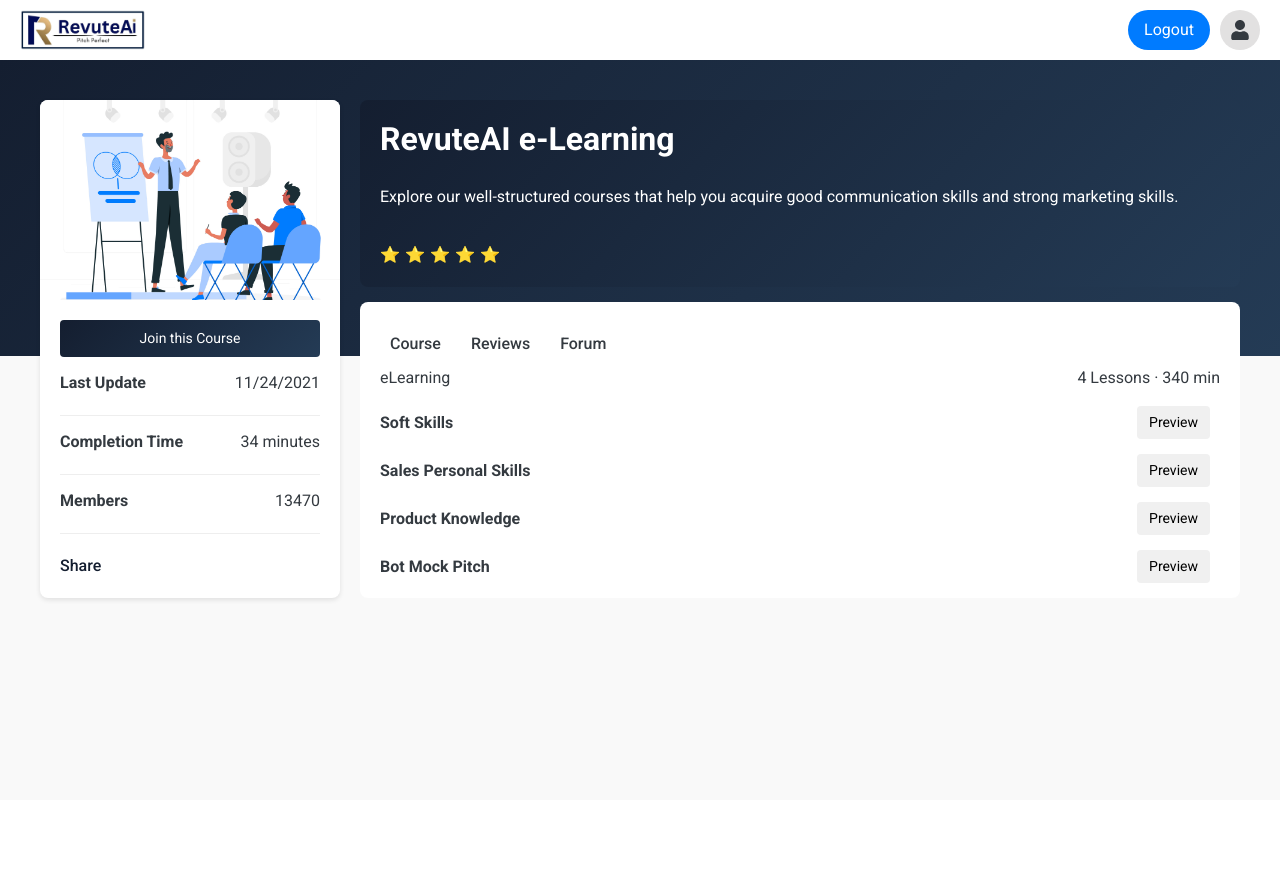
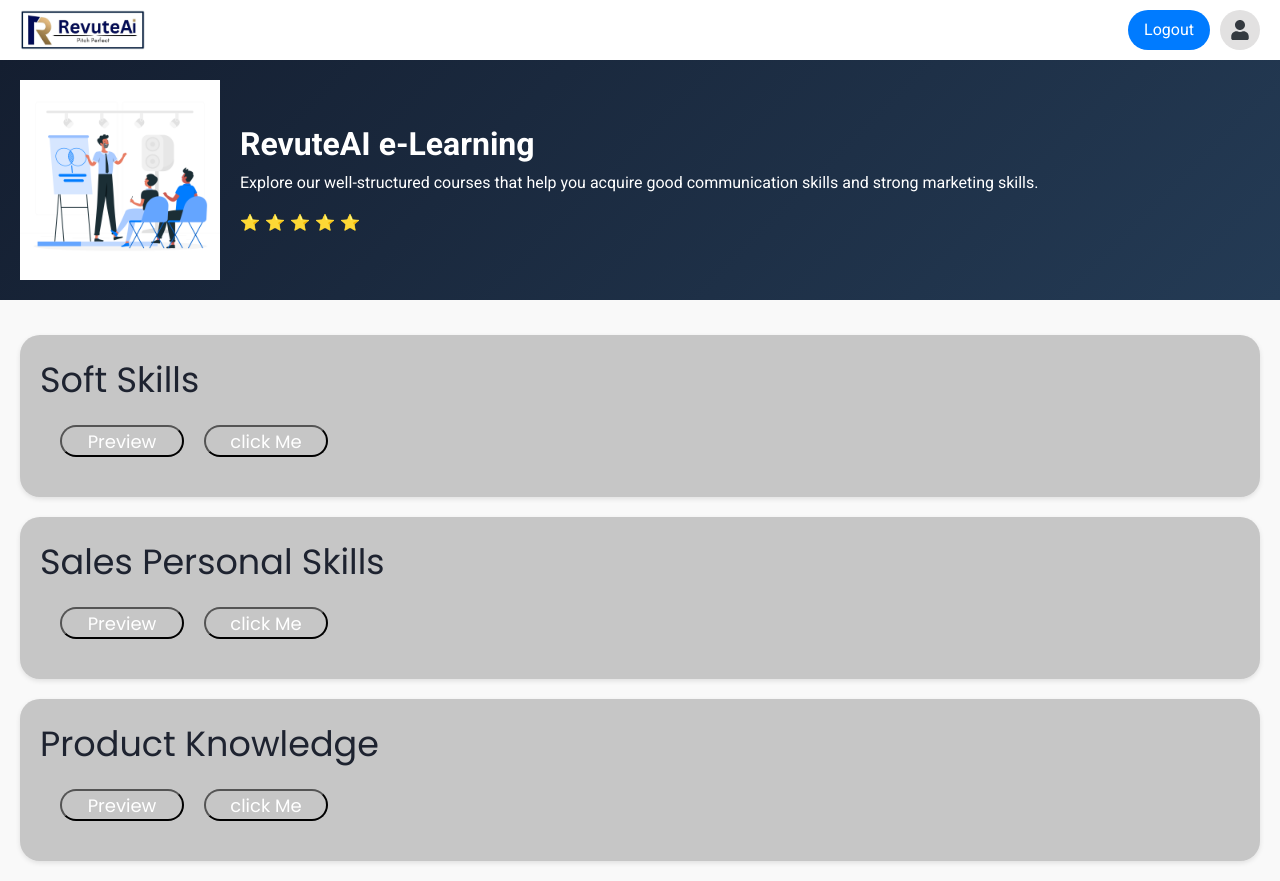
Before and after one commit to RevuteAI-bfsi/Platform, a React (Vite) app in the folder Client/: page /elearning in a window 1280 px wide. Before the commit the page ends 800 px from the top, so only its background shows below. Built offline with nearby package versions, Linux system fonts and the light colour scheme.

Commit message:
design Elearning page

```diff
--- a/Client/src/Components/ElearningPage/Elearning.css
+++ b/Client/src/Components/ElearningPage/Elearning.css
@@ -3,16 +3,15 @@
   padding: 0;
   box-sizing: border-box;
 }
-
-body, .learningpage-mainContainer {
+body,
+.learningpage-mainContainer {
   overflow-x: hidden;
+  font-family: Arial, sans-serif;
 }
-
 .learningpage-mainContainer {
   width: 100vw;
   min-height: 100vh;
 }
-
 .learningPage-Navbar {
   display: flex;
   justify-content: space-between;
@@ -22,17 +21,15 @@
   padding: 0 20px;
   box-shadow: 0 2px 5px rgba(0, 0, 0, 0.1);
 }
-
 .CompanyLogo-Here img {
   height: 40px;
+  cursor: pointer;
 }
-
 .learningPageNavbar-rightsection {
   display: flex;
   align-items: center;
   gap: 10px;
 }
-
 .Logout-btn-design {
   background-color: #007bff;
   color: #fff;
@@ -42,11 +39,9 @@
   cursor: pointer;
   transition: background-color 0.3s ease;
 }
-
 .Logout-btn-design:hover {
   background-color: #004a9e;
 }
-
 .learningPageNavbar-circulardiv {
   height: 40px;
   width: 40px;
@@ -55,454 +50,181 @@
   align-items: center;
   justify-content: center;
   background-color: rgb(226, 225, 225);
+  cursor: pointer;
 }
-
 .learningpage-contentArea {
-  height: calc(100vh - 60px);
+  min-height: calc(100vh - 60px);
   width: 100%;
   background-color: #f9f9f9;
-  position: relative;
   overflow: auto;
 }
-
-.learningPage-Uppercontent {
-  background: linear-gradient(135deg, #141e30, #243b55);
-  color: #ffffff;
-  padding: 20px;
-  height: 40%;
-  width: 100%;
-  display: flex;
-  justify-content: space-around;
-}
-
-.learningPage-Lowercontent {
-  height: 60%;
-  padding: 20px;
-  display: flex;
-  justify-content: flex-end;
-  align-items: end;
-  background-color: #d4d2d2;
-  overflow-x: hidden;
-}
-
-.learningPage-overFlowcontainer {
-  display: flex;
-  position: absolute;
-  top: 10%;
-  gap: 20px;
-  width: 100%;
-  padding: 20px 40px;
-  overflow-x: hidden;
-}
-
-.learningPage-enrollCourseDiv {
-  width: 300px;
-  min-height: 460px;
-  background-color: #fff;
-  border-radius: 8px;
-  box-shadow: 0 2px 5px rgba(0, 0, 0, 0.1);
-  overflow: hidden;
-  display: flex;
-  flex-direction: column;
-}
-
-.imagediv-enrollsection {
-  width: 100%;
-  height: 200px; /* Default height for larger screens */
-  background-color: #eee;
-  display: flex;
-  justify-content: center;
-  align-items: center;
-  overflow: hidden;
-}
-
-.imagediv-enrollsection img {
-  width: 100%;
-  height: 100%;
-  object-fit: cover; /* Ensures the image covers the container without distortion */
-}
-
-.enrolment-details {
-  padding: 20px;
-  display: flex;
-  flex-direction: column;
-  gap: 10px;
-}
-
-.joinCourse-btn {
-  background: linear-gradient(135deg, #141e30, #243b55);
-  color: #ffffff;
-  border: none;
-  padding: 8px 12px;
-  cursor: pointer;
-  border-radius: 4px;
-  font-size: 14px;
-}
-
-.joinCourse-btn:hover {
-  opacity: 0.9;
-}
-
-.meta-item {
-  display: flex;
-  justify-content: space-between;
-  border-bottom: 1px solid #eee;
-  padding: 4px 0;
-}
-
-.share-link {
-  color: #141e30; /* Changed color */
-  cursor: pointer;
-  font-weight: 500;
-  margin-top: 10px;
-}
-
 .learningPage-contentSection {
-  flex: 1;
   display: flex;
   flex-direction: column;
   min-width: 300px;
 }
-
 .learningPage-content-uppersection {
   background: linear-gradient(135deg, #141e30, #243b55);
-
   color: #fff;
   padding: 20px;
-  border-radius: 8px;
-  height: 40%;
   margin-bottom: 15px;
 }
-
 .banner-info {
   display: flex;
   flex-direction: column;
-  justify-content: space-between;
   align-items: start;
-  height: 100%;
 }
-
 .banner-title {
   font-size: 2rem;
   font-weight: bold;
 }
-
 .banner-stars span {
   margin-right: 5px;
 }
+.courses-container {
+  display: flex;
+  flex-direction: column;
+  justify-content: space-evenly;
+  gap: 20px;
+  padding: 20px;
+}
+.course-card {
+  width: 100%;
+  min-height: 150px;
+  position: relative;
+  box-shadow: 0 2px 5px rgba(0, 0, 0, 0.1);
+  padding: 20px;
+  cursor: pointer;
+  transition: transform 0.2s;
+  border-radius: 19.93px;
+  /* background: #22d679; */
+  /* background: linear-gradient(135deg, #141e30, #243b55); */
+  background: #C6C6C6;
 
-.banner-tabs {
-  display: flex;
-  gap: 20px;
+
+}
+.course-card:hover {
+  transform: translateY(-3px);
+}
+.course-card-title {
+  margin-bottom: 20px;
+  font-family: Poppins;
+  font-weight: 400;
+  font-size: 35px;
+  line-height: 50px;
+  color: #1e2330;
+}
+.clickmeBtn {
+  margin-bottom: 20px;
+  width: 124px;
+  height: 32px;
+  border-radius: 20px;
+  font-family: Poppins;
   font-weight: 500;
+  font-size: 18px;
+  text-align: center;
+  color: #ffffff;
+  background: transparent;
+  bottom: 10px;
+  left: 20px;
+  cursor: pointer;
+  margin-left: 20px;
 }
-
-.banner-tabs span {
-  cursor: pointer;
-  transition: opacity 0.3s;
-}
-
-.banner-tabs span:hover {
-  opacity: 0.8;
-}
-
-.learningPage-content-lowersection {
-  background-color: #fff;
-  border-radius: 8px;
-  padding: 20px;
-  overflow-y: hidden;
-}
-
-.lessons-info {
-  width: 100%;
-}
-
-.learningPage-CourseTimelineSection {
-  display: flex;
-  align-items: center;
-  justify-content: space-between;
-}
-
-.lesson-row {
-  display: flex;
-  align-items: center;
-  justify-content: space-between;
-  margin-bottom: 15px;
-}
-
-.lesson-title {
-  flex: 1;
-  font-size: 16px;
-  font-weight: 600;
-}
-
-.lesson-preview-btn {
-  background-color: #f0f0f0;
-  border: none;
-  padding: 6px 12px;
-  cursor: pointer;
-  margin-right: 10px;
-  border-radius: 4px;
-  font-size: 14px;
-  transition: background-color 0.3s ease;
-}
-
-.lesson-preview-btn:hover {
-  background-color: #e2e2e2;
-}
-
-.lesson-xp {
-  background-color: gold;
-  padding: 4px 8px;
-  border-radius: 4px;
-  font-weight: 600;
-}
-
-.learningPage-togglelist {
-  display: flex;
-  gap: 30px;
-  margin: 0;
-  padding: 10px;
-  list-style: none;
-}
-
-.learningPage-toggleList-items {
-  cursor: pointer;
-  font-weight: 500;
-  transition: opacity 0.3s;
-}
-
-.learningPage-toggleList-items:hover {
-  opacity: 0.8;
-}
-
 .modal-overlay {
   position: fixed;
   top: 0;
   left: 0;
   width: 100%;
   height: 100%;
-  background: rgba(0, 0, 0, 0.7);
+  background: rgba(0, 0, 0, 0.3);
+  backdrop-filter: blur(5px);
+  z-index: 999;
   display: flex;
   justify-content: center;
   align-items: center;
-  z-index: 1000;
+}
+.modal-container {
+  background-color: #ffffff;
   padding: 20px;
+  width: 60%;
+  max-width: 800px;
+  max-height: 80%;
+  overflow-y: auto;
+  border-radius: 20px;
+  position: relative;
 }
-
-.modal-content {
-  background: #fff;
-  width: 90%;
-  max-width: 800px;
-  max-height: 90%;
-  overflow-y: auto;
-  border-radius: 8px;
-  padding: 20px;
-  position: relative;
-  box-shadow: 0 5px 15px rgba(0,0,0,0.3);
-}
-
-.modal-header {
-  display: flex;
-  justify-content: space-between;
-  align-items: center;
-  border-bottom: 1px solid #eee;
-  padding-bottom: 10px;
-  margin-bottom: 20px;
-}
-
-.modal-header h2 {
-  margin: 0;
-  font-size: 1.8rem;
-  color: #333;
-}
-
 .modal-close-btn {
+  position: absolute;
+  top: 10px;
+  right: 20px;
   background: transparent;
   border: none;
   font-size: 1.5rem;
   cursor: pointer;
-  color: #141e30; /* Changed color */
+  color: #333;
 }
-
-.modal-body {
-}
-
 .modal-subitem {
   margin-bottom: 20px;
-  padding: 15px;
-  border: 1px solid #eee;
-  border-radius: 6px;
-  background-color: #f9f9f9;
 }
-
-.modal-subitem h3 {
-  margin-bottom: 10px;
-  font-size: 1.2rem;
-  color: #141e30; /* Changed color */
+.modal-subitem h4 {
+  font-size: 1.1rem;
+  margin-bottom: 5px;
+  color: #141e30;
 }
-
 .modal-subitem ul {
   list-style-type: disc;
-  padding-left: 20px;
+  margin-left: 20px;
 }
-
-.modal-subitem ul li {
-  margin-bottom: 5px;
-  color: #555;
-}
-
-/* Mobile Responsive Styles */
 @media (max-width: 768px) {
   .learningPage-Navbar {
     flex-direction: column;
     height: auto;
     padding: 10px;
   }
-
   .learningPageNavbar-rightsection {
     flex-direction: column;
     gap: 10px;
     margin-top: 10px;
   }
-
   .Logout-btn-design {
     width: 100%;
     text-align: center;
   }
-
   .learningpage-contentArea {
-    height: auto;
     padding: 10px;
   }
-
-  .learningPage-Uppercontent, .learningPage-Lowercontent {
+  .courses-container {
     flex-direction: column;
     align-items: center;
-    text-align: center;
-    padding: 10px;
   }
-
-  .learningPage-overFlowcontainer {
-    flex-direction: column;
-    align-items: center;
-    padding: 10px;
-  }
-
-  .learningPage-enrollCourseDiv {
-    width: 100%;
+  .course-card {
+    width: 90%;
     margin-bottom: 20px;
   }
-
-  .learningPage-contentSection {
-    width: 100%;
-  }
-
-  .banner-info {
-    align-items: center;
-  }
-
   .banner-title {
     font-size: 1.5rem;
   }
-
-  .banner-tabs {
-    flex-direction: column;
-    gap: 10px;
-  }
-
-  .lesson-row {
-    flex-direction: column;
-    align-items: flex-start;
-  }
-
-  .lesson-preview-btn {
-    margin-top: 10px;
-    width: 100%;
-    text-align: center;
-  }
-
-  .lesson-xp {
-    margin-top: 10px;
-  }
-
-  .learningPage-togglelist {
-    flex-direction: column;
-    gap: 10px;
-  }
-
-  .modal-content {
-    width: 95%;
-    padding: 10px;
-  }
-
-  .modal-header h2 {
-    font-size: 1.5rem;
-  }
-
-  .modal-subitem {
-    padding: 10px;
-  }
-
-  .modal-subitem h3 {
-    font-size: 1rem;
-  }
-
-  .imagediv-enrollsection {
-    height: 150px; /* Adjusted height for tablets and smaller screens */
+  .modal-container {
+    width: 80%;
+    max-height: 70%;
   }
 }
-
 @media (max-width: 480px) {
-  .learningPage-Navbar {
-    padding: 5px;
-  }
-
-  .learningPageNavbar-rightsection {
-    gap: 5px;
-  }
-
   .Logout-btn-design {
     padding: 0.3rem 0.6rem;
   }
-
-  .learningPage-overFlowcontainer {
-    padding: 5px;
-  }
-
-  .learningPage-enrollCourseDiv {
-    min-height: auto;
-  }
-
-  .imagediv-enrollsection {
-    height: 120px; /* Further reduced height for mobile screens */
-  }
-
-  .imagediv-enrollsection img {
-    object-fit: contain; /* Ensures the entire image is visible on small screens */
-  }
-
-  .enrolment-details {
-    padding: 5px;
-  }
-
-  .learningPage-content-uppersection, .learningPage-content-lowersection {
-    padding: 5px;
-  }
-
   .banner-title {
     font-size: 1.2rem;
   }
-
-  .lesson-title {
-    font-size: 14px;
+  .course-card {
+    padding: 10px;
   }
-
-  .lesson-preview-btn {
-    font-size: 12px;
+  .course-card-title {
+    font-size: 24px;
   }
-
-  .lesson-xp {
-    font-size: 12px;
+  .clickmeBtn {
+    font-size: 16px;
+    width: 100px;
+    height: 32px;
   }
 }
--- a/Client/src/Components/ElearningPage/Elearning.jsx
+++ b/Client/src/Components/ElearningPage/Elearning.jsx
@@ -7,7 +7,6 @@
 
 const Elearning = () => {
   const navigate = useNavigate();
-  const [activeTab, setActiveTab] = useState("course");
   const [previewCourse, setPreviewCourse] = useState(null);
 
   const coursesData = [
@@ -77,7 +76,7 @@
         },
         {
           title: "Problem-Solving & Resilience",
-          subtopics: [
+          subitems: [
             "Syllogisms",
             "Statement and assumptions",
             "Statement and conclusions",
@@ -87,8 +86,8 @@
         },
         {
           title: "Time management",
-          subtopics: [
-            "How to: “Set clear goals, Prioritise tasks, plan your day, Eliminate time wasters, Use time management tools.”",
+          subitems: [
+            'How to: “Set clear goals, Prioritise tasks, plan your day, Eliminate time wasters, Use time management tools.”',
           ],
         },
         {
@@ -143,32 +142,6 @@
     },
   ];
 
-  // Dummy data for Bot Mock Pitch
-  const botMockPitchData = {
-    title: "Bot Mock Pitch",
-    subitems: [
-      {
-        title: "Pitching Techniques",
-        subtopics: [
-          "Understanding the audience",
-          "Crafting your message",
-          "Engaging the audience",
-        ],
-      },
-      {
-        title: "Demo Strategies",
-        subtopics: [
-          "Setting up the demo",
-          "Live demonstration",
-          "Handling questions",
-        ],
-      },
-    ],
-  };
-
-  // Combine all courses
-  const allCourses = [...coursesData, botMockPitchData];
-
   const handleLogout = () => {
     localStorage.clear();
     navigate("/");
@@ -179,14 +152,11 @@
     navigate(`/modules/${userId}`);
   };
 
-  const openPreview = (courseTitle) => {
-    const course = allCourses.find(
-      (courseItem) => courseItem.title === courseTitle
-    );
+  const handlePreview = (course) => {
     setPreviewCourse(course);
   };
 
-  const closePreview = () => {
+  const closeModal = () => {
     setPreviewCourse(null);
   };
 
@@ -203,42 +173,29 @@
           <div
             className="learningPageNavbar-circulardiv"
             onClick={() => navigate("/profile")}
-          ><FaUser size={20}/></div>
+          >
+            <FaUser size={20} />
+          </div>
         </div>
       </nav>
 
       <div className="learningpage-contentArea">
-        <div className="learningPage-Uppercontent"></div>
-        <div className="learnngPage-Lowercontent"></div>
+        <div className="learningPage-contentSection">
+          <div
+            className="learningPage-content-uppersection"
+            style={{ display: "flex", alignItems: "center" }}
+          >
+            <div className="upper-image" style={{ marginRight: "20px" }}>
+              <img
+                src={enrollImg}
+                alt="enroll image here"
+                style={{
+                  width: "200px",
+                  height: "auto",
+                  objectFit: "cover",
+                }}
+              />
             </div>
-
-      <div className="learningPage-overFlowcontainer">
-        <div className="learningPage-enrollCourseDiv">
-          <div className="imagediv-enrollsection">
-            <img src={enrollImg} alt="enroll image here" />
-          </div>
-          <div className="enrolment-details">
-            <button className="joinCourse-btn" onClick={HandleJoinCoursebtn}>
-              Join this Course
-            </button>
-            <div className="meta-item">
-              <strong>Last Update</strong>
-              <p>11/24/2021</p>
-            </div>
-            <div className="meta-item">
-              <strong>Completion Time</strong>
-              <p>34 minutes</p>
-            </div>
-            <div className="meta-item">
-              <strong>Members</strong>
-              <p>13470</p>
-            </div>
-            <div className="share-link">Share</div>
-          </div>
-        </div>
-
-        <div className="learningPage-contentSection">
-          <div className="learningPage-content-uppersection">
             <div className="banner-info">
               <h1 className="banner-title">RevuteAI e-Learning</h1>
               <p>
@@ -255,116 +212,55 @@
             </div>
           </div>
 
-          <div className="learningPage-content-lowersection">
-            <div className="learningpage-toggleEffect">
-              <ul className="learningPage-togglelist">
-                <li
-                  className="learningPage-toggleList-items"
-                  onClick={() => setActiveTab("course")}
+          <div className="courses-container">
+            {coursesData.map((course) => (
+              <div
+                key={course.title}
+                className="course-card"
               >
-                  Course
-                </li>
-                <li
-                  className="learningPage-toggleList-items"
-                  onClick={() => setActiveTab("reviews")}
-                >
-                  Reviews
-                </li>
-                <li
-                  className="learningPage-toggleList-items"
-                  onClick={() => setActiveTab("forum")}
-                >
-                  Forum
-                </li>
-              </ul>
-            </div>
-
-            {activeTab === "course" && (
-              <div className="lessons-info">
-                <div className="learningPage-CourseTimelineSection">
-                  <p>eLearning</p>
-                  <p>4 Lessons · 340 min</p>
-                </div>
-                <div className="lesson-row">
-                  <div className="lesson-title">Soft Skills</div>
+                <h3 className="course-card-title">{course.title}</h3>
                 <button
-                    className="lesson-preview-btn"
-                    onClick={() => openPreview("Soft Skills")}
+                  className="clickmeBtn"
+                  onClick={(e) => {
+                    e.stopPropagation();
+                    handlePreview(course);
+                  }}
                 >
                   Preview
                 </button>
 
-                </div>
-                <div className="lesson-row">
-                  <div className="lesson-title">Sales Personal Skills</div>
                 <button
-                    className="lesson-preview-btn"
-                    onClick={() => openPreview("Sales Personal Skills")}
+                  className="clickmeBtn"
+                  onClick={HandleJoinCoursebtn}
                 >
-                    Preview
-                  </button>
-
-                </div>
-                <div className="lesson-row">
-                  <div className="lesson-title">Product Knowledge</div>
-                  <button
-                    className="lesson-preview-btn"
-                    onClick={() => openPreview("Product Knowledge")}
-                  >
-                    Preview
+                  click Me
                 </button>
               </div>
-                <div className="lesson-row">
-                  <div className="lesson-title">Bot Mock Pitch</div>
-                  <button
-                    className="lesson-preview-btn"
-                    onClick={() => openPreview("Bot Mock Pitch")}
-                  >
-                    Preview
-                  </button>
-                </div>
-              </div>
-            )}
-
-            {activeTab === "reviews" && (
-              <div className="learningPage-reviewContainer">
-                This is review:
-              </div>
-            )}
-
-            {activeTab === "forum" && (
-              <div className="learninPage-forumContainer">
-                This is a forum container:
-              </div>
-            )}
+            ))}
           </div>
         </div>
       </div>
 
-      {/* Elegant Modal for course preview */}
       {previewCourse && (
         <div className="modal-overlay">
-          <div className="modal-content">
-            <div className="modal-header">
-              <h2>{previewCourse.title}</h2>
-              <button className="modal-close-btn" onClick={closePreview}>
+          <div className="modal-container">
+            <button className="modal-close-btn" onClick={closeModal}>
               ×
             </button>
-            </div>
-            <div className="modal-body">
+            <h2>{previewCourse.title}</h2>
             {previewCourse.subitems.map((subitem, idx) => (
               <div key={idx} className="modal-subitem">
-                  <h3>{subitem.title}</h3>
+                <h4>{subitem.title}</h4>
                 <ul>
-                    {subitem.subtopics.map((subtopic, i) =>
-                      typeof subtopic === "string" ? (
-                        <li key={i}>{subtopic}</li>
+                  {(subitem.subtopics || subitem.subitems).map((topic, i) =>
+                    typeof topic === "string" ? (
+                      <li key={i}>{topic}</li>
                     ) : (
                       <li key={i}>
-                          <strong>{subtopic.title}</strong>
+                        <strong>{topic.title}</strong>
                         <ul>
-                            {subtopic.subtopics.map((s, j) => (
-                              <li key={j}>{s}</li>
+                          {topic.subtopics.map((t, j) => (
+                            <li key={j}>{t}</li>
                           ))}
                         </ul>
                       </li>
@@ -375,7 +271,6 @@
             ))}
           </div>
         </div>
-        </div>
       )}
     </div>
   );
--- a/Client/src/Components/SideBar/Sidebar.jsx
+++ b/Client/src/Components/SideBar/Sidebar.jsx
@@ -50,7 +50,7 @@
     const userId = localStorage.getItem('userId');
     if(userId){
       setSection('education');
-      navigate(`/modules/${userId}`);
+      navigate(`/elearning`);
     } else {
       alert("Please Login First");
     }
```
Lines whose indentation alone changed are shown as unchanged.
